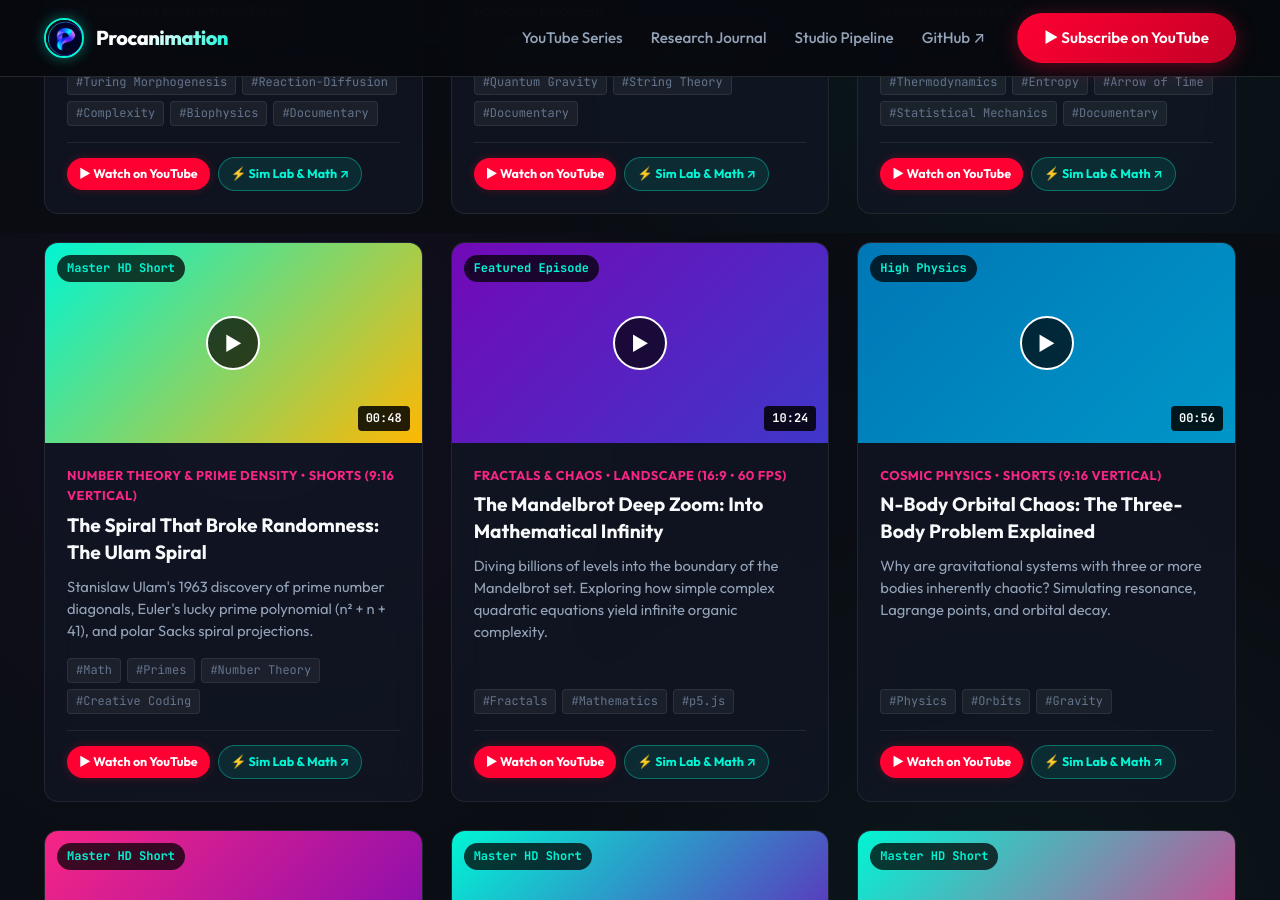
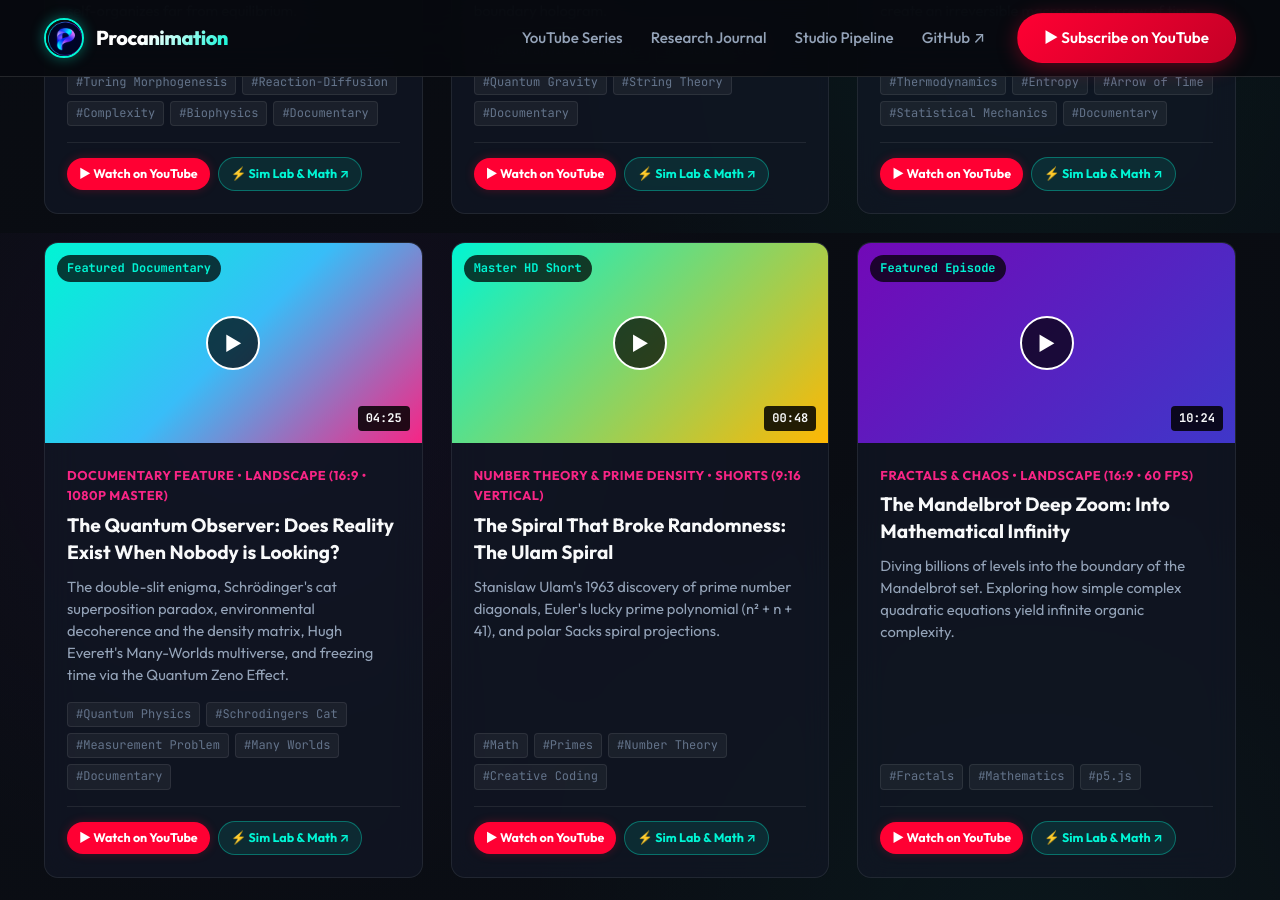
Before and after one commit to procanimation/procanimation.github.io, a Jekyll site: the page built from index.html, in a window 1280 px wide and 900 px high, scrolled down 2467 px. Built offline with Jekyll 4.4.1, drawn with Linux system fonts in a browser that asks for light colours; some of the changed text lies outside the part shown.

Commit message:
feat(website): showcase Documentary #6 The Quantum Observer and interactive lab

```diff
--- a/_data/projects.yml
+++ b/_data/projects.yml
@@ -1,4 +1,15 @@
 # Public Creative Coding Showcase Projects
+- name: "The Quantum Observer & Wavefunction Collapse"
+  slug: "quantum-observer"
+  category: "science"
+  tag: "Quantum Physics • Measurement Problem"
+  tech: "HTML5 Canvas / Wavefunction Simulation"
+  description: "Why observation collapses quantum probability waves, Schrödinger's cat superposition paradox, environmental decoherence, and the Quantum Zeno Effect."
+  article_url: "/experiments/quantum-observer.html"
+  repo_url: "https://github.com/procanimation/science-stuff/tree/main/quantum_observer"
+  featured: true
+  gradient: "linear-gradient(135deg, #00f5d4 0%, #38bdf8 50%, #f72585 100%)"
+
 - name: "The Arrow of Time & Statistical Entropy"
   slug: "arrow-of-time"
   category: "science"
--- a/_data/youtube.yml
+++ b/_data/youtube.yml
@@ -64,6 +64,17 @@
   gradient: "linear-gradient(135deg, #ff0055 0%, #ff5500 50%, #00f5d4 100%)"
   video_url: "https://www.youtube.com/watch?v=O-0rUbsY_Lo"
   article_url: "/experiments/arrow-of-time.html"
+
+- title: "The Quantum Observer: Does Reality Exist When Nobody is Looking?"
+  series: "Documentary Feature"
+  format: "Landscape (16:9 • 1080p Master)"
+  duration: "04:25"
+  description: "The double-slit enigma, Schrödinger's cat superposition paradox, environmental decoherence and the density matrix, Hugh Everett's Many-Worlds multiverse, and freezing time via the Quantum Zeno Effect."
+  tags: ["Quantum Physics", "Schrodingers Cat", "Measurement Problem", "Many Worlds", "Documentary"]
+  badge: "Featured Documentary"
+  gradient: "linear-gradient(135deg, #00f5d4 0%, #38bdf8 50%, #f72585 100%)"
+  video_url: "https://www.youtube.com/watch?v=FRdmkApxokI"
+  article_url: "/experiments/quantum-observer.html"
 
 - title: "The Spiral That Broke Randomness: The Ulam Spiral"
   series: "Number Theory & Prime Density"
--- /dev/null
+++ b/experiments/quantum-observer.html
@@ -0,0 +1,323 @@
+---
+layout: article
+title: "The Quantum Observer: Does Reality Exist When Nobody is Looking?"
+tagline: "Wave-Particle Duality, The Measurement Problem & Quantum Decoherence"
+description: "Why the act of observation collapses quantum probability waves, and how environmental entanglement creates the emergent illusion of classical certainty."
+category: "Quantum Physics & Foundations"
+permalink: /experiments/quantum-observer.html
+---
+
+<p class="article-lead">
+  In classical physics, observing a planet or a pendulum is an innocent act: light bounces off the object, carries information to your retinas, and leaves the object's trajectory undisturbed. But in the quantum realm, observation is not passive; it is a violent physical intervention. When nobody looks, electrons and photons behave like waves of pure probability, passing through multiple slits simultaneously and interfering with themselves. The moment a detector is placed to determine which slit the particle traversed, the wave pattern evaporates instantly into classical particle clumps. Does an objective reality exist before it is measured?
+</p>
+
+<!-- The Quantum Observer Lexicon -->
+<h3>The Quantum Foundations Lexicon</h3>
+<div class="chaos-lexicon-grid">
+  <div class="lexicon-card">
+    <h4>Wave-Particle Duality ($|\Psi|^2$)</h4>
+    <p>Particles propagate through space as complex probability amplitudes $\Psi(x, t)$. When unobserved, amplitudes add linearly ($\Psi = \psi_1 + \psi_2$), generating phase interference: $I = |\psi_1 + \psi_2|^2 = I_1 + I_2 + 2\sqrt{I_1 I_2}\cos(\Delta\phi)$.</p>
+  </div>
+  <div class="lexicon-card">
+    <h4>The Measurement Problem</h4>
+    <p>The Schrödinger equation is unitary, continuous, and reversible ($i\hbar \partial_t |\psi\rangle = \hat{H}|\psi\rangle$). Yet observation causes a discontinuous, non-unitary "collapse" ($\hat{P}|\psi\rangle$). Where does linear quantum evolution end and classical certainty begin?</p>
+  </div>
+  <div class="lexicon-card">
+    <h4>Environmental Decoherence</h4>
+    <p>Physicists Dieter Zeh and Wojciech Zurek proved that macroscopic objects are never isolated. Relentless collisions with thermal photons and air molecules carry away quantum phase information, causing off-diagonal density matrix elements ($\rho_{01}$) to decay to zero within femtoseconds.</p>
+  </div>
+  <div class="lexicon-card">
+    <h4>The Quantum Zeno Effect</h4>
+    <p>Named after Zeno's arrow paradox: an unstable quantum system decays quadratically at short times ($P(t) \approx 1 - t^2/\tau^2$). By making frequent observations ($\Delta t \to 0$), the wavefunction is continually projected back to its initial state, literally freezing decay in place.</p>
+  </div>
+</div>
+
+<!-- Interactive Simulation Box -->
+<div class="interactive-simulation-box">
+  <div class="simulation-header">
+    <div class="sim-title">
+      <span>⚡ LIVE QUANTUM DOUBLE-SLIT & DECOHERENCE LAB</span>
+      <span style="font-weight:400; color:var(--text-muted); font-size:0.8rem;">(Interactive Wave Packet & Observer Detector)</span>
+    </div>
+    <div class="sim-legend">
+      <span style="color:#00f5d4;">● Coherent Wavefunction</span>
+      <span style="color:#f72585;">● Observer Sensor</span>
+      <span style="color:#fee440;">● Detection Screen Fringes</span>
+    </div>
+  </div>
+
+  <div class="canvas-stage" style="height:480px; position:relative; background:#020617; border-radius:12px; overflow:hidden;">
+    <canvas id="quantumCanvas" style="width:100%; height:100%; display:block;"></canvas>
+
+    <!-- Real-time Quantum State HUD -->
+    <div style="position:absolute; top:16px; left:20px; background:rgba(2, 6, 23, 0.88); backdrop-filter:blur(8px); padding:12px 18px; border-radius:8px; border:1px solid rgba(255,255,255,0.1); font-family:var(--font-mono, monospace); font-size:0.85rem; color:#f8fafc; pointer-events:none;">
+      <div style="color:#38bdf8; font-weight:700; margin-bottom:4px;">OBSERVER DETECTOR STATUS</div>
+      <div>State: <span id="detectorStatusText" style="color:#00f5d4; font-weight:bold;">UNOBSERVED (PHASE COHERENCE)</span></div>
+      <div style="margin-top:4px; font-size:0.75rem; color:#94a3b8;">Wave Purity $\text{Tr}(\rho^2)$: <span id="purityVal">1.00</span> | Interferences: <span id="interferenceVal">ACTIVE</span></div>
+    </div>
+  </div>
+
+  <div class="simulation-toolbar" style="margin-top:14px; display:flex; flex-wrap:wrap; gap:10px; align-items:center; justify-content:space-between;">
+    <div class="sim-btn-group" style="display:flex; flex-wrap:wrap; gap:8px;">
+      <button id="btnToggleObserver" class="sim-btn primary" style="background:#f72585; border-color:#f72585; color:#fff; font-weight:700;">👁 Toggle Observer (Detector ON/OFF)</button>
+      <button id="btnZenoPulse" class="sim-btn">⚡ Zeno Measurement Pulse</button>
+      <button id="btnResetScreen" class="sim-btn">🔄 Clear Screen Hits</button>
+      <button id="btnPause" class="sim-btn">⏸ Pause</button>
+    </div>
+    <div style="font-size:0.85rem; color:var(--text-muted); font-family:var(--font-mono, monospace);">
+      Detector Hits: <span id="hitCount">0</span> | Slit Separation: $d = 120\,\mu\text{m}$
+    </div>
+  </div>
+</div>
+
+<div class="article-section" style="margin-top:36px;">
+  <h2>Why Observation Changes the Experiment</h2>
+  <p>
+    When you toggle the observer above, notice how the pattern formed on the right detector plate changes fundamentally:
+  </p>
+  <ul>
+    <li><strong>Unobserved (Detector OFF)</strong>: Each quantum particle passes through <em>both slits simultaneously</em> as a delocalized spatial probability wave. The waves emerging from Slit 1 and Slit 2 overlap and interfere constructively and destructively, producing bright and dark fringes.</li>
+    <li><strong>Observed (Detector ON)</strong>: To know which slit the particle went through, the detector must interact with it (e.g., via photon scattering). This interaction entangles the particle with the detector's quantum state, destroying the relative phase $\Delta\phi$ between the two paths. The interference term $2\sqrt{I_1 I_2}\cos(\Delta\phi)$ vanishes identically, leaving two classical Gaussian humps ($I = I_1 + I_2$).</li>
+  </ul>
+
+  <!-- YouTube Documentary Feature Card -->
+  <div class="article-video-card" style="margin-top:40px; background:linear-gradient(135deg, rgba(0, 245, 212, 0.1), rgba(247, 37, 133, 0.05)); border:1px solid rgba(0, 245, 212, 0.3); border-radius:12px; padding:24px; display:flex; flex-direction:column; gap:16px;">
+    <div style="font-family:var(--font-mono, monospace); font-size:0.8rem; color:#00f5d4; text-transform:uppercase; letter-spacing:1px; font-weight:700;">
+      ▶ OFFICIAL 1080P MASTER FEATURE DOCUMENTARY
+    </div>
+    <div class="video-info">
+      <h3 style="margin-bottom:8px; font-size:1.4rem;">The Quantum Observer: Does Reality Exist When Nobody is Looking?</h3>
+      <p style="color:#94a3b8; font-size:0.95rem; line-height:1.6;">
+        Explore the double-slit enigma, Schrödinger's cat paradox, environmental decoherence and the density matrix, Hugh Everett's Many-Worlds multiverse, and how continuous observation freezes quantum time via the Quantum Zeno Effect.
+      </p>
+      <div style="display:flex; flex-wrap:wrap; gap:8px; margin:14px 0;">
+        <span style="font-size:0.75rem; padding:4px 10px; border-radius:4px; background:rgba(255,255,255,0.08); font-family:var(--font-mono, monospace);">Runtime: 04:25</span>
+        <span style="font-size:0.75rem; padding:4px 10px; border-radius:4px; background:rgba(255,255,255,0.08); font-family:var(--font-mono, monospace);">Audio: Andrew Multilingual Neural</span>
+        <span style="font-size:0.75rem; padding:4px 10px; border-radius:4px; background:rgba(255,255,255,0.08); font-family:var(--font-mono, monospace);">Format: 16:9 • 1080p Master</span>
+      </div>
+      <a id="docYoutubeBtn" href="https://www.youtube.com/watch?v=FRdmkApxokI" target="_blank" class="sim-btn primary" style="display:inline-flex; align-items:center; gap:8px; text-decoration:none; background:#00f5d4; border-color:#00f5d4; color:#020617; font-weight:bold; padding:10px 20px; border-radius:8px;">
+        ▶ Watch Feature Documentary on YouTube ↗
+      </a>
+    </div>
+  </div>
+</div>
+
+<script>
+(function() {
+  const canvas = document.getElementById('quantumCanvas');
+  if (!canvas) return;
+  const ctx = canvas.getContext('2d');
+
+  let isRunning = true;
+  let isObserved = false;
+  let hits = [];
+  let particles = [];
+  let time = 0;
+
+  const statusText = document.getElementById('detectorStatusText');
+  const purityEl = document.getElementById('purityVal');
+  const interfEl = document.getElementById('interferenceVal');
+  const hitCountEl = document.getElementById('hitCount');
+  const btnToggle = document.getElementById('btnToggleObserver');
+  const btnZeno = document.getElementById('btnZenoPulse');
+  const btnReset = document.getElementById('btnResetScreen');
+  const btnPause = document.getElementById('btnPause');
+
+  let width = 0, height = 0;
+  function resize() {
+    const rect = canvas.getBoundingClientRect();
+    width = rect.width;
+    height = rect.height;
+    canvas.width = width * window.devicePixelRatio;
+    canvas.height = height * window.devicePixelRatio;
+    ctx.scale(window.devicePixelRatio, window.devicePixelRatio);
+  }
+  window.addEventListener('resize', resize);
+  resize();
+
+  function spawnParticle() {
+    particles.push({
+      x: 30,
+      y: height * 0.5 + (Math.random() - 0.5) * 40,
+      vx: 3.5 + Math.random() * 1.0,
+      vy: (Math.random() - 0.5) * 0.8,
+      slitPassed: null,
+      phase: Math.random() * Math.PI * 2
+    });
+  }
+
+  function update() {
+    time += 0.03;
+    if (Math.random() < 0.35) spawnParticle();
+
+    const slitX = width * 0.45;
+    const screenX = width * 0.88;
+    const slit1Y = height * 0.40;
+    const slit2Y = height * 0.60;
+
+    for (let i = particles.length - 1; i >= 0; i--) {
+      const p = particles[i];
+      p.x += p.vx;
+      p.y += p.vy;
+
+      // Particle passing barrier slits
+      if (p.slitPassed === null && p.x >= slitX - 6 && p.x <= slitX + 6) {
+        const d1 = Math.abs(p.y - slit1Y);
+        const d2 = Math.abs(p.y - slit2Y);
+        if (d1 < 16) {
+          p.slitPassed = 1;
+        } else if (d2 < 16) {
+          p.slitPassed = 2;
+        } else {
+          // Blocked by barrier
+          particles.splice(i, 1);
+          continue;
+        }
+
+        if (isObserved) {
+          // Classical scattering angle
+          p.vy = (p.slitPassed === 1 ? -1 : 1) * (0.8 + Math.random() * 1.5) + (Math.random() - 0.5) * 0.6;
+        } else {
+          // Wave interference trajectory distribution
+          const rnd = Math.random();
+          const angleSpread = Math.asin((Math.random() - 0.5) * 1.6);
+          p.vy = Math.sin(angleSpread) * 2.2;
+        }
+      }
+
+      // Reaching Detection Screen
+      if (p.x >= screenX) {
+        hits.push(p.y);
+        if (hits.length > 500) hits.shift();
+        particles.splice(i, 1);
+        if (hitCountEl) hitCountEl.textContent = hits.length;
+      }
+    }
+  }
+
+  function draw() {
+    ctx.fillStyle = '#020617';
+    ctx.fillRect(0, 0, width, height);
+
+    const slitX = width * 0.45;
+    const screenX = width * 0.88;
+    const slit1Y = height * 0.40;
+    const slit2Y = height * 0.60;
+
+    // 1. Source Emitter
+    ctx.fillStyle = '#00f5d4';
+    ctx.beginPath();
+    ctx.arc(30, height * 0.5, 12, 0, Math.PI * 2);
+    ctx.fill();
+
+    // 2. Incident Wave Ripples
+    for (let r = (time * 60) % 30; r < slitX; r += 30) {
+      const alpha = Math.max(0, 1 - r / slitX) * 0.25;
+      ctx.strokeStyle = `rgba(0, 245, 212, ${alpha})`;
+      ctx.lineWidth = 1.5;
+      ctx.beginPath();
+      ctx.arc(30, height * 0.5, r, -0.7, 0.7);
+      ctx.stroke();
+    }
+
+    // 3. Double-Slit Barrier
+    ctx.fillStyle = '#0f172a';
+    ctx.fillRect(slitX - 6, 0, 12, slit1Y - 16);
+    ctx.fillRect(slitX - 6, slit1Y + 16, 12, (slit2Y - 16) - (slit1Y + 16));
+    ctx.fillRect(slitX - 6, slit2Y + 16, 12, height - (slit2Y + 16));
+
+    ctx.strokeStyle = '#38bdf8';
+    ctx.lineWidth = 2;
+    ctx.strokeRect(slitX - 6, 0, 12, slit1Y - 16);
+    ctx.strokeRect(slitX - 6, slit1Y + 16, 12, (slit2Y - 16) - (slit1Y + 16));
+    ctx.strokeRect(slitX - 6, slit2Y + 16, 12, height - (slit2Y + 16));
+
+    // 4. Observer Eye (if active)
+    if (isObserved) {
+      ctx.save();
+      ctx.strokeStyle = '#f72585';
+      ctx.lineWidth = 3;
+      ctx.beginPath();
+      ctx.arc(slitX + 24, slit2Y, 12, 0, Math.PI * 2);
+      ctx.stroke();
+      ctx.fillStyle = '#fee440';
+      ctx.beginPath();
+      ctx.arc(slitX + 24, slit2Y, 5, 0, Math.PI * 2);
+      ctx.fill();
+      ctx.restore();
+    }
+
+    // 5. Emerging Waves (if unobserved)
+    if (!isObserved) {
+      for (let r = (time * 70) % 25; r < (screenX - slitX); r += 25) {
+        const alpha = Math.max(0, 1 - r / (screenX - slitX)) * 0.3;
+        ctx.strokeStyle = `rgba(0, 245, 212, ${alpha})`;
+        ctx.beginPath();
+        ctx.arc(slitX, slit1Y, r, -Math.PI / 3, Math.PI / 3);
+        ctx.stroke();
+        ctx.strokeStyle = `rgba(56, 189, 248, ${alpha})`;
+        ctx.beginPath();
+        ctx.arc(slitX, slit2Y, r, -Math.PI / 3, Math.PI / 3);
+        ctx.stroke();
+      }
+    }
+
+    // 6. Flying Particles
+    for (let p of particles) {
+      ctx.fillStyle = p.slitPassed === 1 ? '#00f5d4' : (p.slitPassed === 2 ? '#f72585' : '#38bdf8');
+      ctx.beginPath();
+      ctx.arc(p.x, p.y, 3, 0, Math.PI * 2);
+      ctx.fill();
+    }
+
+    // 7. Detection Screen Plate
+    ctx.fillStyle = '#1e293b';
+    ctx.fillRect(screenX, 10, 6, height - 20);
+
+    // 8. Screen Hits Accumulation
+    for (let hy of hits) {
+      ctx.fillStyle = isObserved ? 'rgba(247, 37, 133, 0.45)' : 'rgba(0, 245, 212, 0.45)';
+      ctx.fillRect(screenX + 8, hy - 1, 4, 2);
+    }
+  }
+
+  function loop() {
+    if (isRunning) {
+      update();
+      draw();
+    }
+    requestAnimationFrame(loop);
+  }
+
+  // Event Handlers
+  btnToggle.addEventListener('click', () => {
+    isObserved = !isObserved;
+    hits = [];
+    if (statusText) {
+      statusText.textContent = isObserved ? 'OBSERVED: DETECTOR ACTIVE (COLLAPSE)' : 'UNOBSERVED: PHASE COHERENCE';
+      statusText.style.color = isObserved ? '#f72585' : '#00f5d4';
+    }
+    if (purityEl) purityEl.textContent = isObserved ? '0.50 (Mixed)' : '1.00 (Pure)';
+    if (interfEl) interfEl.textContent = isObserved ? 'DESTROYED' : 'ACTIVE';
+  });
+
+  btnZeno.addEventListener('click', () => {
+    // Flash reset
+    ctx.fillStyle = 'rgba(255, 255, 255, 0.4)';
+    ctx.fillRect(0, 0, width, height);
+  });
+
+  btnReset.addEventListener('click', () => {
+    hits = [];
+    particles = [];
+    if (hitCountEl) hitCountEl.textContent = '0';
+  });
+
+  btnPause.addEventListener('click', () => {
+    isRunning = !isRunning;
+    btnPause.textContent = isRunning ? '⏸ Pause' : '▶ Resume';
+  });
+
+  loop();
+})();
+</script>
```
